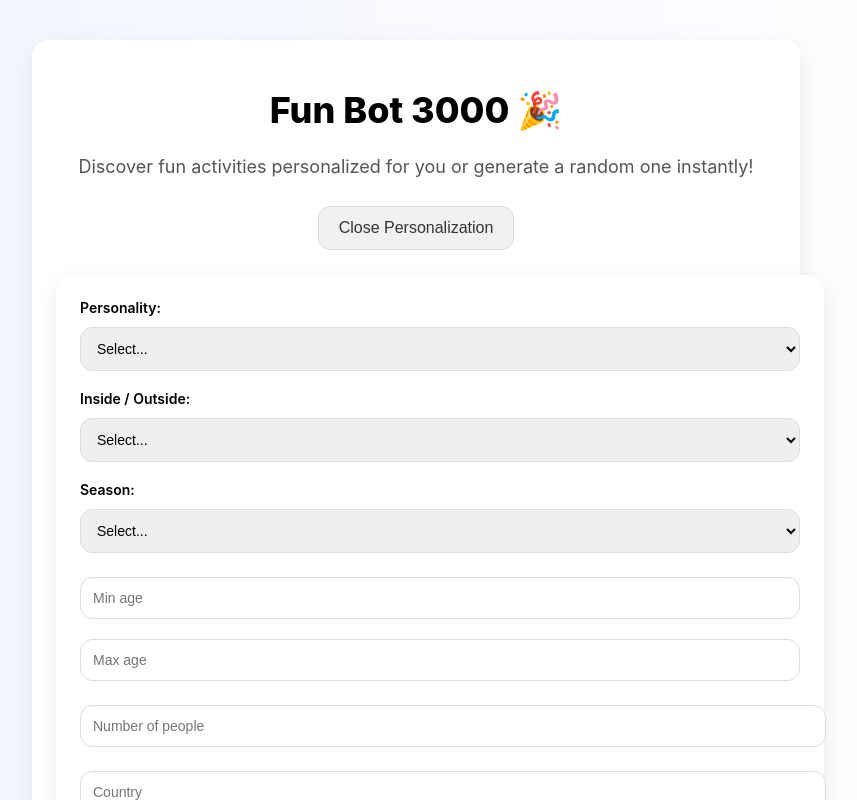
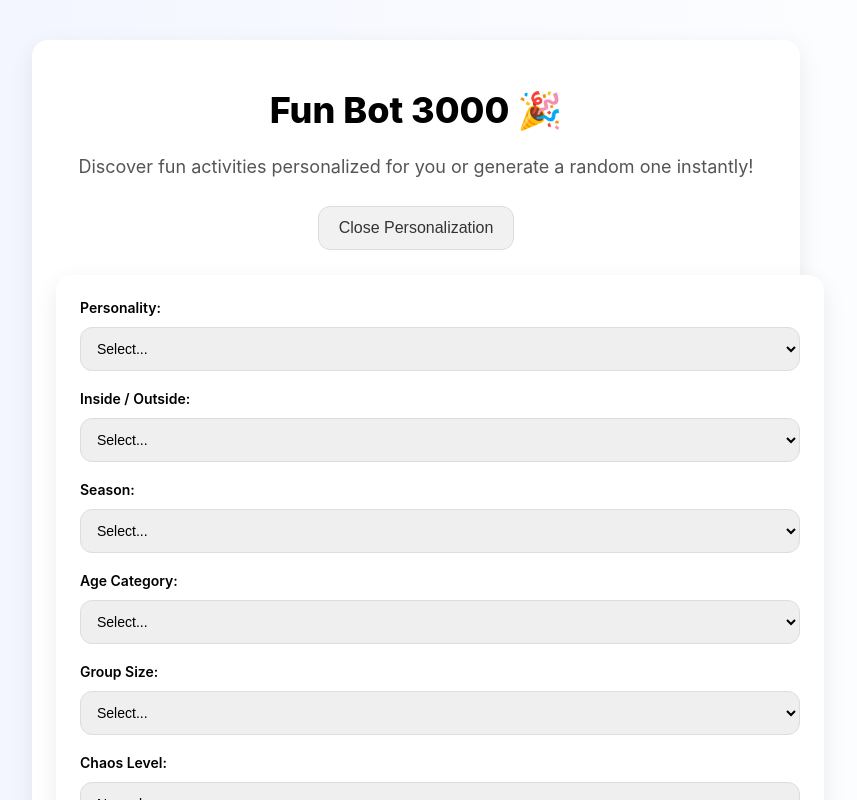
Before and after one commit to christensenandrew455-cell/funbot3000, a Next.js app: page / in a window 1280 px wide. Both pictures are taken after a click on the button "Personalize". Shown: the top 800 px of the page, without its empty margins (224-1081 px from the left). Built offline with nearby package versions, Linux system fonts and the light colour scheme.

Commit message:
Update page.js

```diff
--- a/app/page.js
+++ b/app/page.js
@@ -7,13 +7,11 @@ const DEFAULT_FORM = {
   personality: "",
   locationPref: "",
   season: "",
-  minAge: "",
-  maxAge: "",
-  numPeople: "",
+  ageCategory: "", // kids, teenagers, adults, mixed
+  groupSize: "",   // solo, 2-4, group
+  chaos: "normal", // normal, getting there, crazy
+  cityType: "",    // city or town
   extraInfo: "",
-  country: "",
-  state: "",
-  city: "",
 };
 
 export default function Home() {
@@ -201,11 +199,10 @@ export default function Home() {
           )}
         </div>
 
-        {/* MATCHED FORM FROM RESULTS PAGE */}
+        {/* PERSONALIZATION FORM */}
         {personalizeOpen && (
           <form style={{ ...styles.card, marginTop: 20 }} onSubmit={handleGenerateActivity}>
             <div style={{ display: "grid", gap: 14 }}>
-              {/* SAME EXACT FIELDS AS RESULTS PAGE */}
               <label style={styles.label}>
                 Personality:
                 <select
@@ -248,58 +245,60 @@ export default function Home() {
                 </select>
               </label>
 
-              <div style={{ display: "flex", gap: 10, flexWrap: "wrap" }}>
-                <input
+              <label style={styles.label}>
+                Age Category:
+                <select
                   style={styles.input}
-                  placeholder="Min age"
-                  value={form.minAge}
-                  onChange={(e) =>
-                    updateField("minAge", e.target.value.replace(/\D/g, ""))
-                  }
-                />
-                <input
+                  value={form.ageCategory}
+                  onChange={(e) => updateField("ageCategory", e.target.value)}
+                >
+                  <option value="">Select...</option>
+                  <option value="kids">Kids</option>
+                  <option value="teenagers">Teenagers</option>
+                  <option value="adults">Adults</option>
+                  <option value="mixed">Mixed</option>
+                </select>
+              </label>
+
+              <label style={styles.label}>
+                Group Size:
+                <select
                   style={styles.input}
-                  placeholder="Max age"
-                  value={form.maxAge}
-                  onChange={(e) =>
-                    updateField("maxAge", e.target.value.replace(/\D/g, ""))
-                  }
-                />
-              </div>
+                  value={form.groupSize}
+                  onChange={(e) => updateField("groupSize", e.target.value)}
+                >
+                  <option value="">Select...</option>
+                  <option value="solo">Solo (1)</option>
+                  <option value="2-4">2-4</option>
+                  <option value="group">Group (5+)</option>
+                </select>
+              </label>
 
-              <input
-                style={styles.input}
-                placeholder="Number of people"
-                value={form.numPeople}
-                onChange={(e) =>
-                  updateField("numPeople", e.target.value.replace(/\D/g, ""))
-                }
-              />
+              <label style={styles.label}>
+                Chaos Level:
+                <select
+                  style={styles.input}
+                  value={form.chaos}
+                  onChange={(e) => updateField("chaos", e.target.value)}
+                >
+                  <option value="normal">Normal</option>
+                  <option value="getting there">Getting There</option>
+                  <option value="crazy">Crazy</option>
+                </select>
+              </label>
 
-              <input
-                style={styles.input}
-                placeholder="Country"
-                value={form.country}
-                onChange={(e) => updateField("country", e.target.value)}
-              />
-
-              {form.country && (
-                <input
+              <label style={styles.label}>
+                Location Type:
+                <select
                   style={styles.input}
-                  placeholder="State / Province"
-                  value={form.state}
-                  onChange={(e) => updateField("state", e.target.value)}
-                />
-              )}
-
-              {form.country && (
-                <input
-                  style={styles.input}
-                  placeholder="City / Town"
-                  value={form.city}
-                  onChange={(e) => updateField("city", e.target.value)}
-                />
-              )}
+                  value={form.cityType}
+                  onChange={(e) => updateField("cityType", e.target.value)}
+                >
+                  <option value="">Select...</option>
+                  <option value="city">City</option>
+                  <option value="town">Town</option>
+                </select>
+              </label>
 
               <textarea
                 style={{ ...styles.input, height: 80, resize: "none" }}
```
